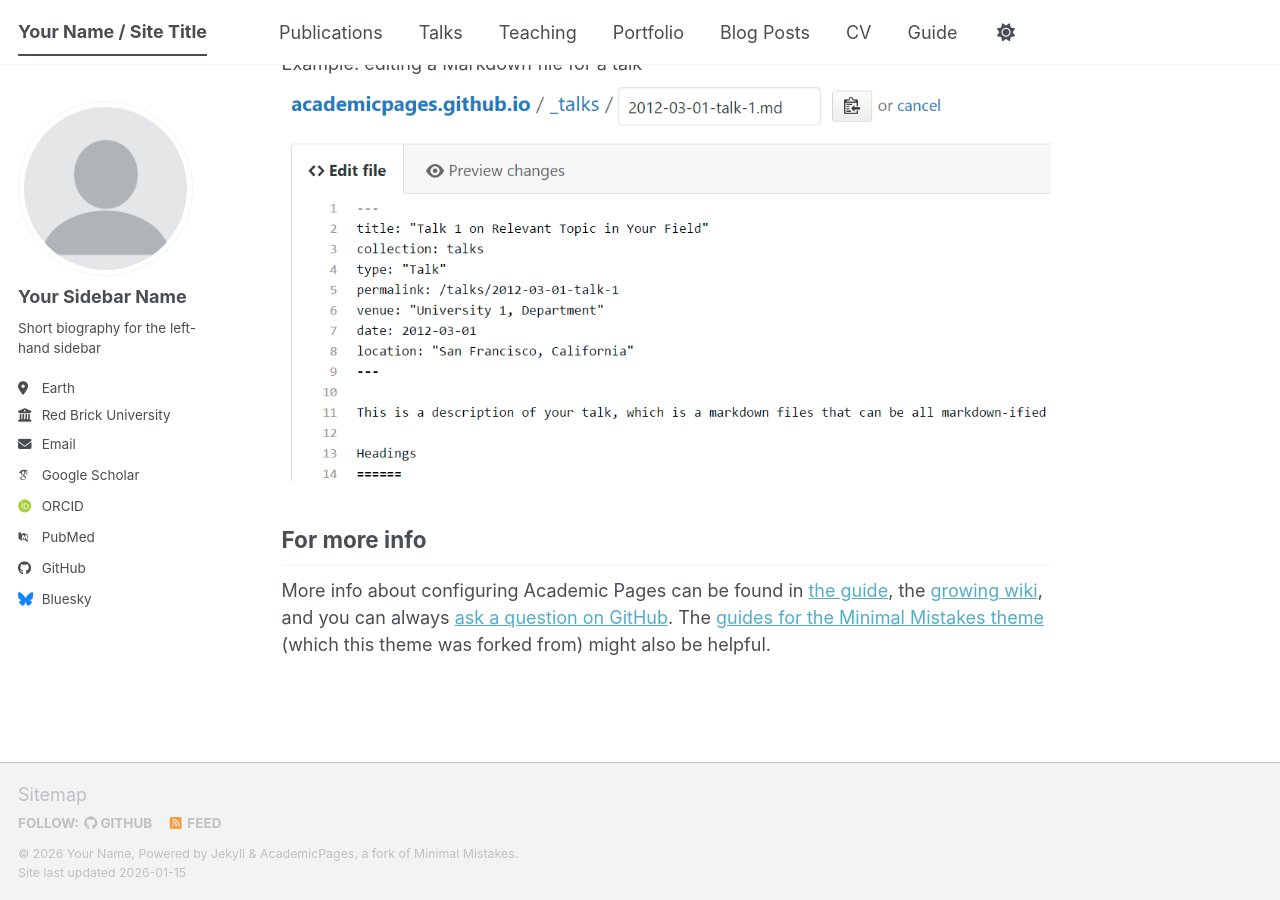
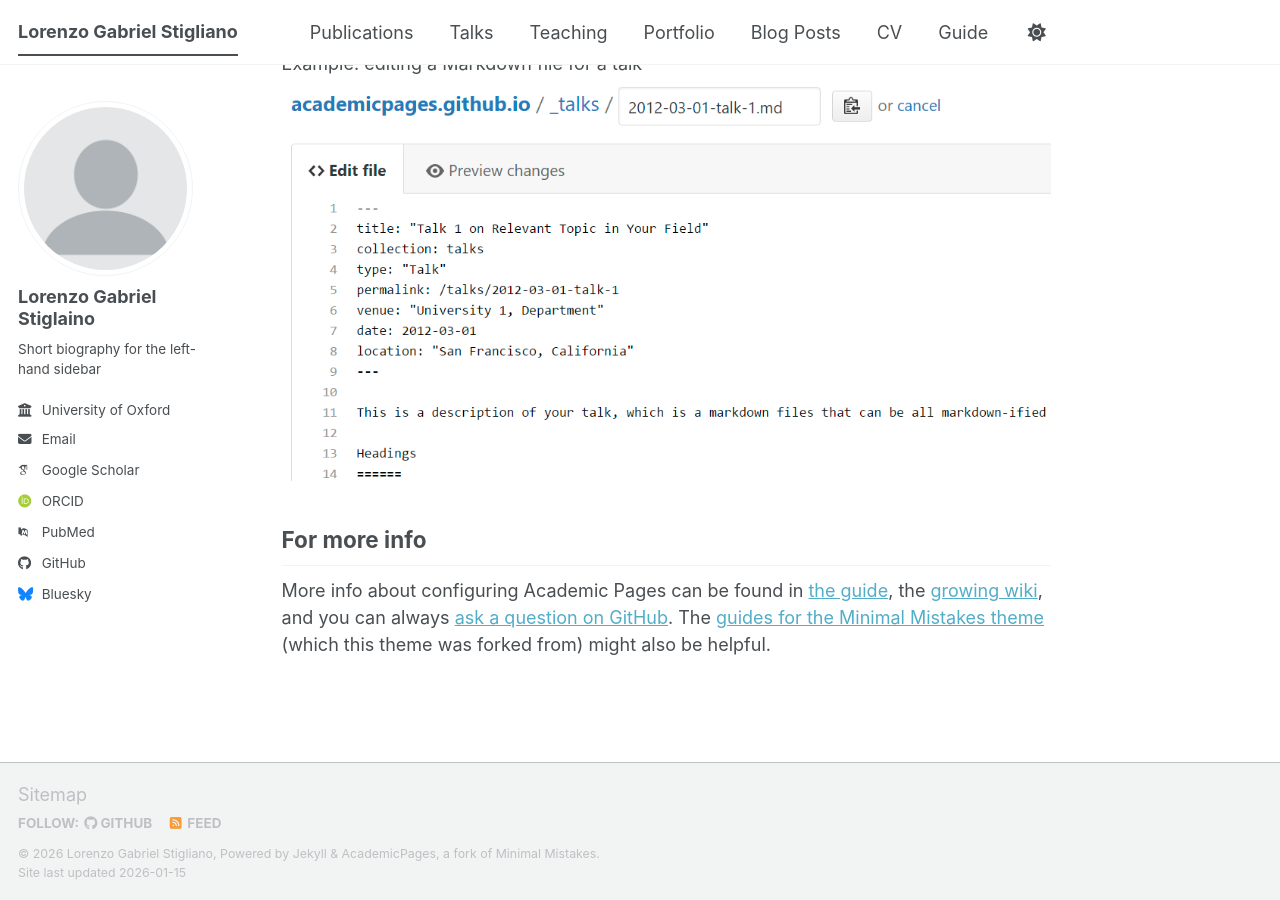
Before and after one commit to LorenzoStigliano/lorenzostigliano.github.io, a Jekyll site: the page built from _pages/about.md, in a window 1280 px wide and 900 px high, scrolled down 2720 px. Built offline with Jekyll 4.4.1, drawn with Linux system fonts in a browser that asks for light colours; some web fonts are replaced; a script bundle is joined from its source files by our own code; library files that are not in the unit come from our copies.

Commit message:
initial commit

```diff
--- a/_config.yml
+++ b/_config.yml
@@ -9,14 +9,14 @@
 # Basic Site Settings
 locale                   : "en-US"
 site_theme               : "default" # The available themes options are "default", "air", "sunrise", "mint", "dirt" and "contrast"
-title                    : "Your Name / Site Title"
+title                    : "Lorenzo Gabriel Stigliano"
 title_separator          : "-"
-name                     : &name "Your Name"
+name                     : &name "Lorenzo Gabriel Stigliano"
 description              : &description "Your Name's academic portfolio"   # Update this with a general description of your site, this is the default if not overridden by a page
-url                      : https://academicpages.github.io # The base hostname & protocol for your site e.g. "https://[your GitHub username].github.io",
+url                      : https://lorenzostigliano.github.io # The base hostname & protocol for your site e.g. "https://[your GitHub username].github.io",
                                                            # or if you already have some other page hosted on Github then use "https://[your GitHub username].github.io/[Your Repo Name]"
 baseurl                  : "" # the subpath of your site, e.g. "/blog"
-repository               : "academicpages/academicpages.github.io"
+repository               : "lorenzostigliano/lorenzostigliano.github.io"
 
 # Site Author - The following control what appear as part of the author content on the side bar.
 #               If a field is blank the icon and link will not appear, otherwise it will be shown.
@@ -24,13 +24,13 @@
 author:
   # Biographic information
   avatar           : "profile.png"
-  name             : "Your Sidebar Name"
+  name             : "Lorenzo Gabriel Stiglaino"
   pronouns         : # example: "she/her"
   bio              : "Short biography for the left-hand sidebar"
-  location         : "Earth"
-  employer         : "Red Brick University"
+  location         : #
+  employer         : "University of Oxford"
   uri              : # URL
-  email            : "none@example.org"
+  email            : "lorenzo[dot]stigliano[@]bnc.ox.ac.uk"
 
   # Academic websites
   academia         : # URL
```
